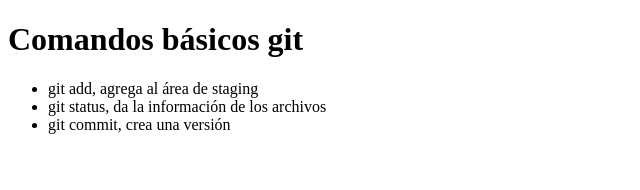
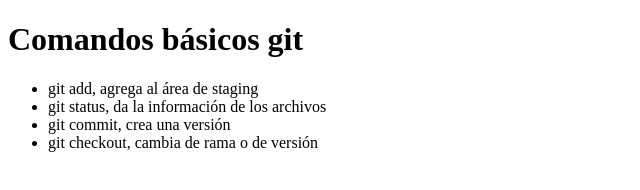
Before and after one commit to srosales/comandos-git-a, a plain HTML site: page index.html in a window 1280 px wide. Shown: the whole page, without its empty margins (0-640 px from the left). Drawn offline with Linux system fonts and the light colour scheme.

Commit message:
feat:Se agrega el comando checkout

```diff
--- a/index.html
+++ b/index.html
@@ -10,6 +10,7 @@
     <li>git add, agrega al área de staging</li>
     <li>git status, da la información de los archivos</li>
     <li>git commit, crea una versión</li>
+    <li>git checkout, cambia de rama o de versión</li>
   </ul>
 
 </body>
```
